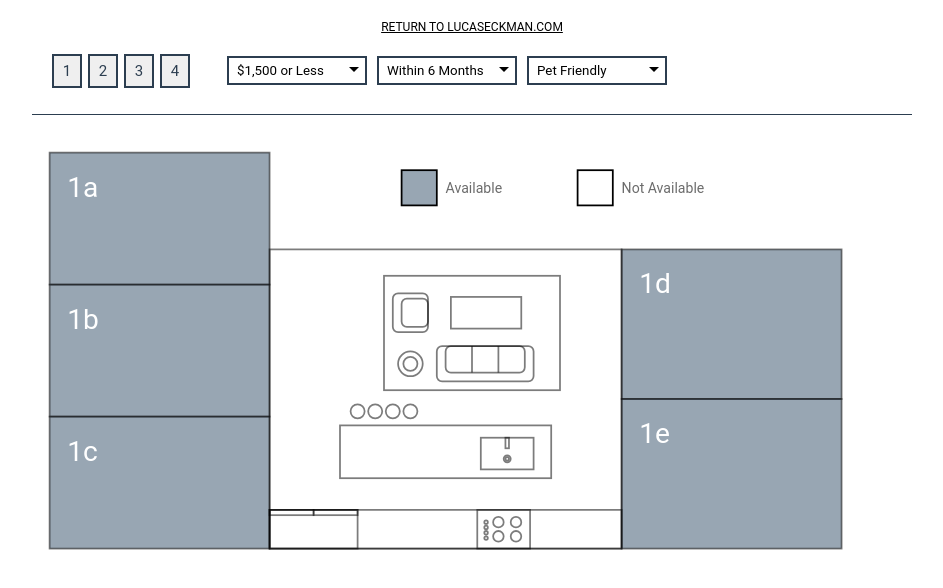
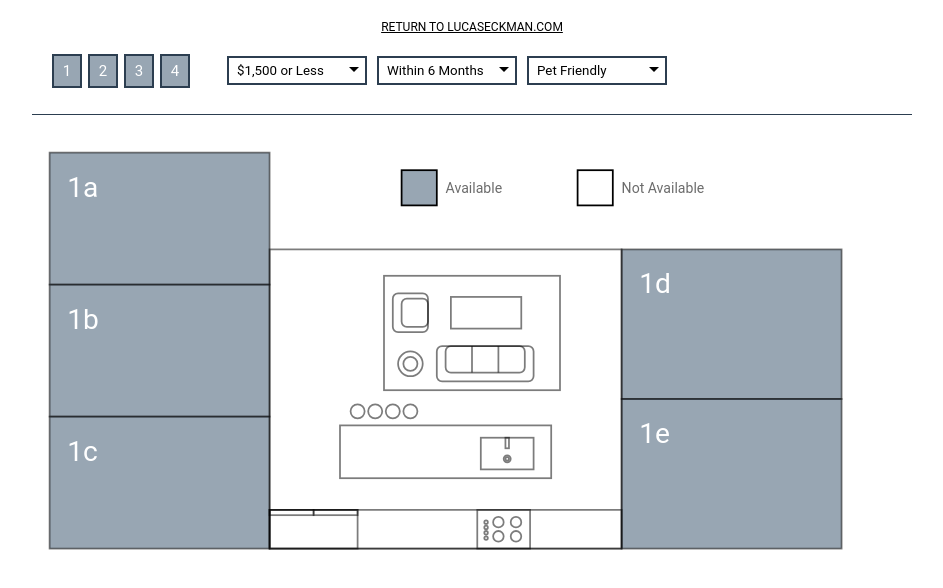
Before and after one commit to eckmLJE/room-seek-v2-fe, a React (Create React App) app: page / in a window 1280 px wide. Shown: the top 588 px of the page, without its empty margins (168-1111 px from the left). Built offline with nearby package versions, Linux system fonts and the light colour scheme; the HTML template or start-up script is replaced by a standard one.

Commit message:
apt button highlighting from filter

```diff
--- a/src/components/FilterBox-css.css
+++ b/src/components/FilterBox-css.css
@@ -46,10 +46,17 @@
   outline: none;
 }
 
+.bedroom-detail {
+  margin-left: 200px;
+}
+
+.apt-buttons {
+  padding-top: 10px;
+  padding-left: 20px;
+  float: left;
+}
+
 button {
-  border: 2px solid #2c3e50;
-  width: 30px;
-  color: #2c3e50;
   padding: 5px 5px;
   margin-right: 6px;
   text-align: center;
@@ -60,14 +67,18 @@ button {
   cursor: pointer;
 }
 
-.bedroom-detail {
-  margin-left: 200px;
+.btn-avail {
+  border: 2px solid #2c3e50;
+  width: 30px;
+  color: white;
+  background-color: #334e6980;
 }
 
-.apt-buttons {
-  padding-top: 10px;
-  padding-left: 20px;
-  float: left;
+.btn-unavail {
+  border: 2px solid #2c3e508e;
+  width: 30px;
+  color: #2c3e50;
+  background-color: white;
 }
 
 .filters {
--- a/src/components/FilterBox.js
+++ b/src/components/FilterBox.js
@@ -8,6 +8,11 @@ import { setMonthsFilter } from "../actions/filters";
 import { setPetFilter } from "../actions/filters";
 
 import { apartments } from "../database/apartments";
+
+const addMonths = (date, months) => {
+  date.setMonth(date.getMonth() + months);
+  return date;
+};
 
 class FilterBox extends Component {
   handleAptClick = e => {
@@ -23,15 +28,42 @@ class FilterBox extends Component {
     return apartment.bedrooms.find(br => br.name === this.props.currentBedroom);
   };
 
+  checkApartment = id => {
+    const apartment = apartments.find(apt => apt.id === id);
+    return apartment.bedrooms.some(bedroom =>
+      this.checkBedroomFilters(bedroom)
+    );
+  };
+
+  checkBedroomFilters = bedroom => {
+    return this.checkDate(bedroom) && bedroom.rent <= this.props.maxRent;
+  };
+
+  checkDate = bedroom => {
+    let endDate = addMonths(new Date(bedroom.start), bedroom.term);
+    let filterDate = addMonths(new Date(), this.props.months);
+    return endDate <= filterDate ? true : false;
+  };
+
   render() {
+    this.checkApartment(1);
     return (
       <div className="col-1">
         <div className="filters-buttons">
           <div className="apt-buttons" onClick={this.handleAptClick}>
-            <button name="1">1</button>
-            <button name="2">2</button>
-            <button name="3">3</button>
-            <button name="4">4</button>
+            {apartments.map(apartment => (
+              <button
+                key={`apt-${apartment.id}`}
+                name={apartment.id}
+                className={
+                  this.checkApartment(apartment.id)
+                    ? "btn-avail"
+                    : "btn-unavail"
+                }
+              >
+                {apartment.id}
+              </button>
+            ))}
           </div>
           <div className="filters">
             <div className="select-box box-1">
@@ -67,7 +99,10 @@ class FilterBox extends Component {
 const mapStateToProps = state => ({
   apartments: state.apartments.apartments,
   currentBedroom: state.apartments.currentBedroom,
-  currentApartment: state.apartments.currentApartment
+  currentApartment: state.apartments.currentApartment,
+  maxRent: state.filters.maxRent,
+  months: state.filters.months,
+  petFriendly: state.filters.petFriendly
 });
 
 const mapDispatchToProps = dispatch => ({
```
